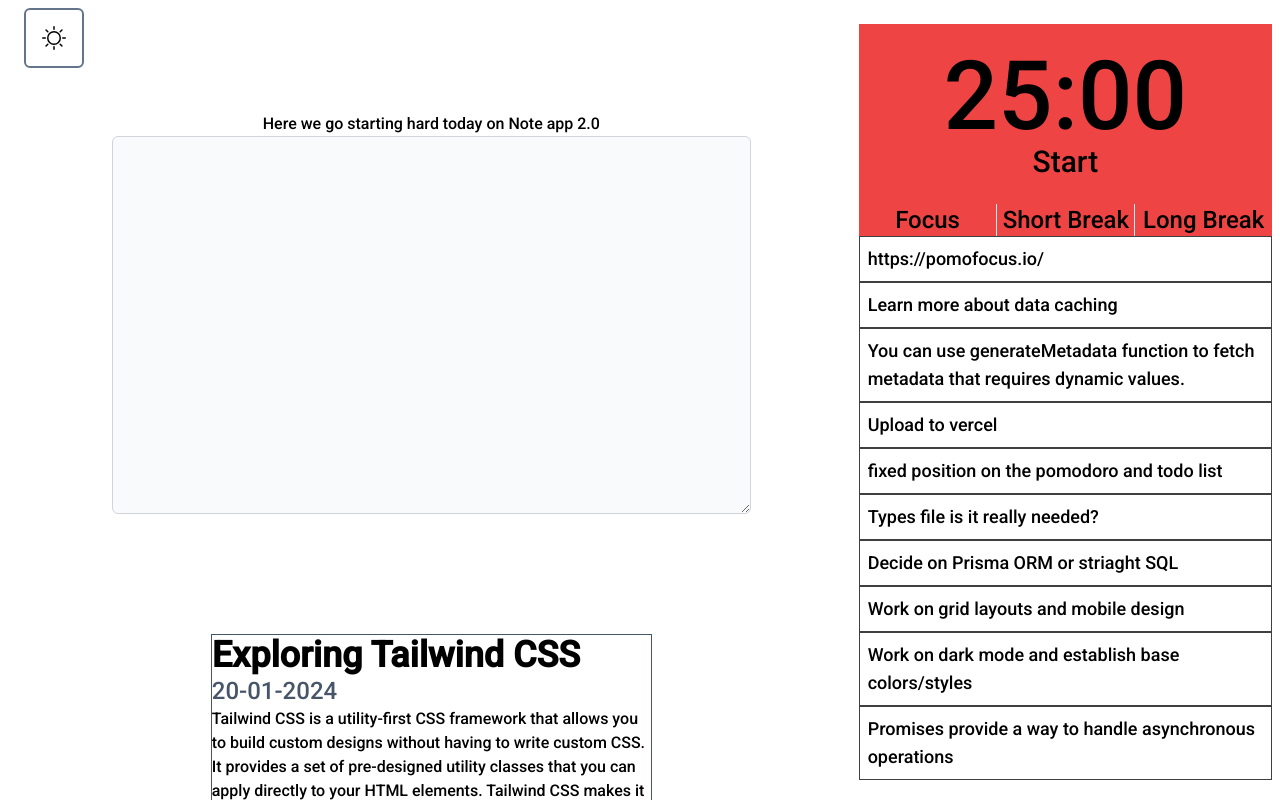
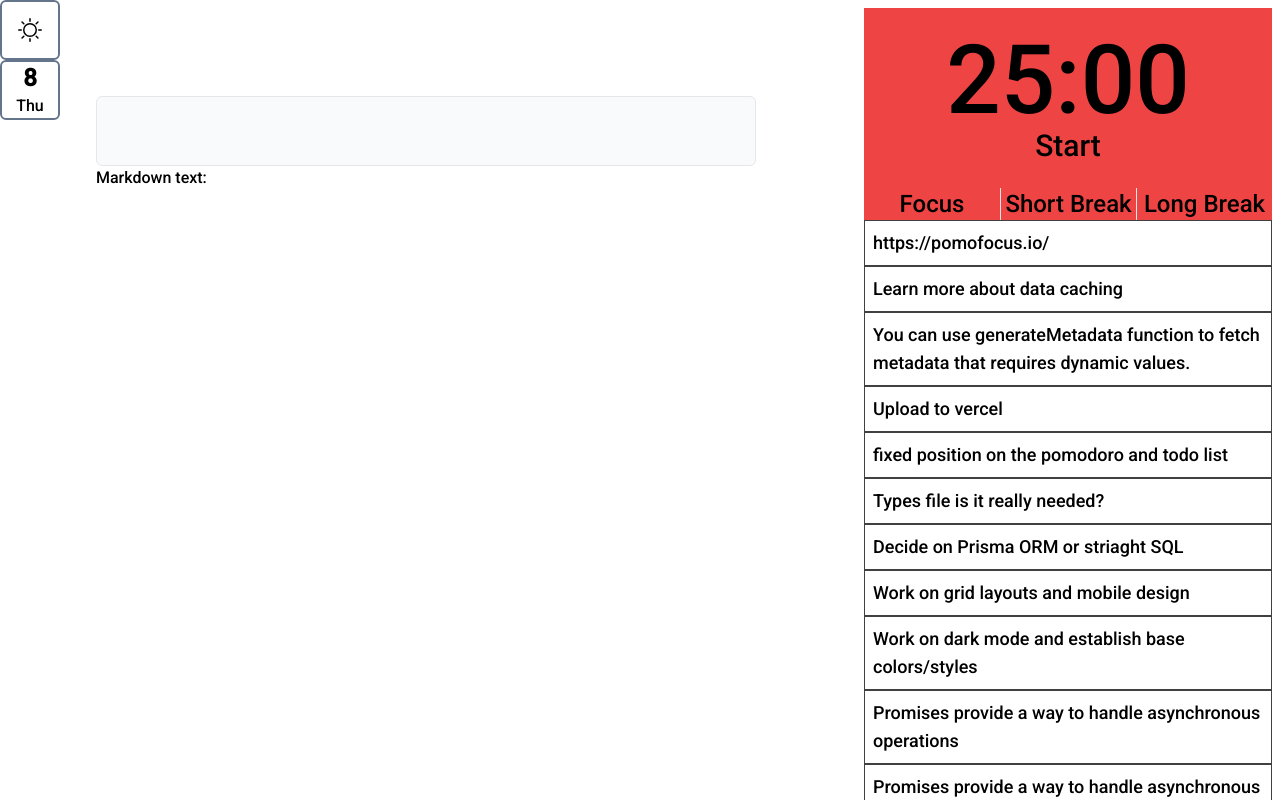
Before and after one commit to AndrewJBGrant/Pomo-Obsidian, a Next.js app: page / in a window 1280 px wide. Shown: the top 800 px of the page. Built offline with nearby package versions, Linux system fonts and the light colour scheme.

Commit message:
need to branch this issue as it will take time, looking at using useRef to place the markdown text inside the div as I type

```diff
--- a/app/NavBar/Navbar.tsx
+++ b/app/NavBar/Navbar.tsx
@@ -1,12 +1,14 @@
 import ThemeSwitch from "../components/ThemeChanger";
+import Clock from "./clock";
 
 const NavBar = () => {
 
 
 return (
-  <nav className="fixed top-0 h-screen m-2 flex flex-col text-main">
+  <nav className="fixed top-0 h-screen flex flex-col">
 
 <ThemeSwitch />
+<Clock />
   </nav>
 );
 };
--- /dev/null
+++ b/app/NavBar/clock.tsx
@@ -0,0 +1,32 @@
+import { FaRegClock } from "react-icons/fa";
+
+
+export default function Clock() {
+
+
+function getDate() {
+  const today = new Date();
+  const month = today.getMonth() + 1;
+  const year = today.getFullYear();
+  const date = today.getDate();
+  const dayNames = ["Sun", "Mon", "Tues", "Wed", "Thu", "Fri", "Sat"];
+  const day = today.getDay();
+  const currentDay = dayNames[day];
+  return (
+    <div className="grid justify-items-center">
+      <span className="text-2xl font-extrabold">{date}</span>
+      {currentDay}
+    </div>
+  );
+}
+
+const currentDate = getDate();
+
+
+return (
+  <span className="border-solid border-2 border-slate-500 dark:hover:bg-slate-500 dark:border-gray-200 rounded-md">
+    {currentDate}
+  {/* <FaRegClock /> */}
+  </span>
+);
+};
--- a/app/data.js
+++ b/app/data.js
@@ -99,4 +99,22 @@ export const todos = [
 "content":"Promises provide a way to handle asynchronous operations",
 "date_created": "28-01-2024"
 },
+{
+"id": 10,
+"user_id": 1,
+"content":"Promises provide a way to handle asynchronous operations",
+"date_created": "28-01-2024"
+},
+{
+"id": 10,
+"user_id": 1,
+"content":"Promises provide a way to handle asynchronous operations",
+"date_created": "28-01-2024"
+},
+{
+"id": 10,
+"user_id": 1,
+"content":"Promises provide a way to handle asynchronous operations",
+"date_created": "28-01-2024"
+},
 ]
--- a/app/globals.css
+++ b/app/globals.css
@@ -3,7 +3,7 @@ h1 {
   @apply text-4xl font-extrabold;
 }
 h2 {
-  @apply text-4xl;
+  @apply text-3xl;
 }
 h3 {
   @apply text-2xl;
--- a/app/layout.tsx
+++ b/app/layout.tsx
@@ -23,7 +23,7 @@ export default function RootLayout({
 }>) {
   return (
     <html lang="en" className={`${MainFont.className} antialiased`} suppressHydrationWarning>
-      <body className="grid grid-cols-9 gap-1 relative bg-main dark:bg-slate-800 m-4">
+      <body className="grid grid-cols-9 gap-1 relative bg-main dark:bg-zinc-700">
         <Providers>
           <NavBar />
           <main className="col-start-1 col-end-7">{children}</main>
--- a/app/page.tsx
+++ b/app/page.tsx
@@ -1,14 +1,11 @@
 import PostForm from "./posts/PostForm";
 import AllPosts from "./posts/allPosts";
-
-
 
 export default function Home() {
   return (
     <main className="flex min-h-screen flex-col items-center justify-between p-24">
-<section>Here we go starting hard today on Note app 2.0</section>
-<PostForm />
-<AllPosts />
+      <PostForm />
+      {/* <AllPosts /> */}
     </main>
   );
 }
--- a/app/posts/PostForm.tsx
+++ b/app/posts/PostForm.tsx
@@ -1,17 +1,15 @@
 "use client";
-import { useState } from 'react';
+import { useState, useRef } from "react";
 
 interface Props {
   line: string;
-};
+}
 
-const renderHeader = ({line}: Props): JSX.Element => {
-
-if (line.startsWith('#')) {
-
-
-  const headingText = line.replace(/^#+\s/, '');
-  const headingLine = (line.match(/#/g) || []).length
+// # to Header markdown
+const renderHeader = ({ line }: Props): JSX.Element => {
+  if (line.startsWith("#")) {
+    const headingText = line.replace(/^#+\s/, "");
+    const headingLine = (line.match(/#/g) || []).length;
 
     switch (headingLine) {
       case 1:
@@ -21,55 +19,65 @@ switch (headingLine) {
         return <h2>{headingText}</h2>;
 
       case 3:
-    return <h3>{headingText}</h3>
+        return <h3>{headingText}</h3>;
 
       default:
-
-  return <div>{line}</div>
+        return <div>{line}</div>;
     }
-
   } else {
-
-return (
-<div>
-  {line}
-</div>
-)
+    return <div>{line}</div>;
   }
 };
 
+export default function PostForm() {
+  const [content, setContent] = useState<string>("");
+  const contentEditableRef = useRef<HTMLInputElement>(null!);
 
-export default function PostForm() {
-const [content, setContent] = useState<string>('');
 
-  const handleTextareaChange = (event: React.ChangeEvent<HTMLTextAreaElement>) => {
-        setContent(event.target.value);
+
+
+  const handleTextChange = () => {
+const markdownContent = contentEditableRef.current?.innerText || "";
+const selection = window.getSelection();
+const range = selection?.getRangeAt(0);
+const startOffset = range?.startOffset;
+     setContent(markdownContent);
+restoreCursorPosition(range, startOffset);
+console.log(selection, "selection")
+console.log(range, "range")
+  };
+
+  const restoreCursorPosition = (range: Range, startOffset: number) => {
+    const selection = window.getSelection();
+    range.setStart(selection?.focusNode, startOffset);
+    range.collapse(true);
+    selection?.removeAllRanges();
+    selection?.addRange(range);
   };
 
 
-const altContent = content.split('\n').map((line, index) => (
-                    <div key={index}>{renderHeader({ line })}</div>
-                ))
+
+
+
+
 
   return (
     <>
       <form className="w-full" action="">
-
-<textarea spellCheck={true} value={content} rows={12} onChange={handleTextareaChange} className="block p-5 w-full text-lg text-gray-900 bg-gray-50 rounded-md border border-gray-300 focus:ring-blue-500 focus:border-green-500 dark:bg-gray-700 dark:border-gray-600 dark:placeholder-gray-400 dark:text-white dark:focus:ring-blue-500 dark:focus:border-blue-500">
-
-  </textarea>
-
-
-            <div className='m-4 border-border-slate-600'>
-                {content.split('\n').map((line, index) => (
+        <div
+          ref={contentEditableRef}
+          contentEditable dangerouslySetInnerHTML={{__html: content}}
+          spellCheck={true}
+          onInput={handleTextChange}
+          className="block p-5 w-full text-lg text-gray-900 bg-gray-50 rounded-md border border-gray-30 dark:bg-gray-700 dark:border-gray-600 dark:placeholder-gray-400 dark:text-white dark:focus:ring-blue-500 dark:focus:border-blue-500"
+        />
+        Markdown text:
+        <div className="m-4 border-border-slate-600">
+          {content?.split("\n").map((line, index) => (
             <div key={index}>{renderHeader({ line })}</div>
           ))}
         </div>
-
-
       </form>
-
-
     </>
-)
-};
+  );
+}
--- a/app/posts/allPosts.tsx
+++ b/app/posts/allPosts.tsx
@@ -11,24 +11,26 @@ export default function AllPosts() {
 
 
   return (
-    <section className="flex min-h-screen flex-col items-center justify-between p-24">
+    <section className="flex min-h-screen flex-col items-center justify-between">
 
 
-
+<h1 className="">Recent Posts</h1>
       {posts.map((post) => (
-        <main
+        <article
           key={post.id}
-          className="hover:bg-neutral-500 border border-slate-600 m-2"
+          className="hover:bg-neutral-500 m-2 text-pretty text-balance"
         >
           <Link href={`/posts/${post.id}`} key={post.id}>
 
+<div className="flex justify-between items-center">
+            <h2 className="font-extrabold">{post.title}</h2>
+            <h3 className="text-slate-600 dark:text-slate-300">{post.date_created}</h3>
 
-            <h2 className="font-extrabold">{post.title}</h2>
-            <h3 className="text-slate-600">{post.date_created}</h3>
+</div>
 
             <span>{post.content}</span>
           </Link>
-        </main>
+        </article>
       ))}
     </section>
   );
--- a/app/rightSide.tsx
+++ b/app/rightSide.tsx
@@ -3,7 +3,7 @@ import AllTodos from "../app/todos/todoData";
 
 export default function RightSide() {
   return (
-    <aside className="col-start-7 col-end-9 fixed m-2">
+    <aside className="col-start-7 col-end-9 m-2 fixed">
       <PomoDoroTimer />
       <AllTodos />
     </aside>
--- a/app/todos/Todo.tsx
+++ b/app/todos/Todo.tsx
@@ -10,16 +10,13 @@ export type TodoProps = {
 
  const Todo: React.FC<{ todo: TodoProps }> = ({ todo }) => {
   return (
-    <>
-      <ul className="grid w-full divide-y border border-neutral-700">
+    <article className="grid w-full relative">
+      <ul className="divide-y border border-neutral-700">
         <li className="flex items-center justify-between w-full text-lg group/item hover:bg-slate-400">
           <span className="p-2">{todo.content}</span>
-          <span className="group/edit invisible hover:bg-slate-200 group-hover/item:visible group-hover/edit:translate-x-0.5">
-
-          </span>
         </li>
       </ul>
-    </>
+    </article>
   );
 };
 
--- a/app/todos/todoData.tsx
+++ b/app/todos/todoData.tsx
@@ -5,7 +5,7 @@ import Todo from "../todos/Todo";
 
 export default function AllTodos() {
   return (
-    <section className="flex flex-col items-center justify-between">
+    <section className="flex flex-col items-center justify-between scroll-overflow">
       {todos.map((todo) => (
         <Todo key={todo.id} todo={todo} />
       ))}
```
Lines whose indentation alone changed are shown as unchanged.
